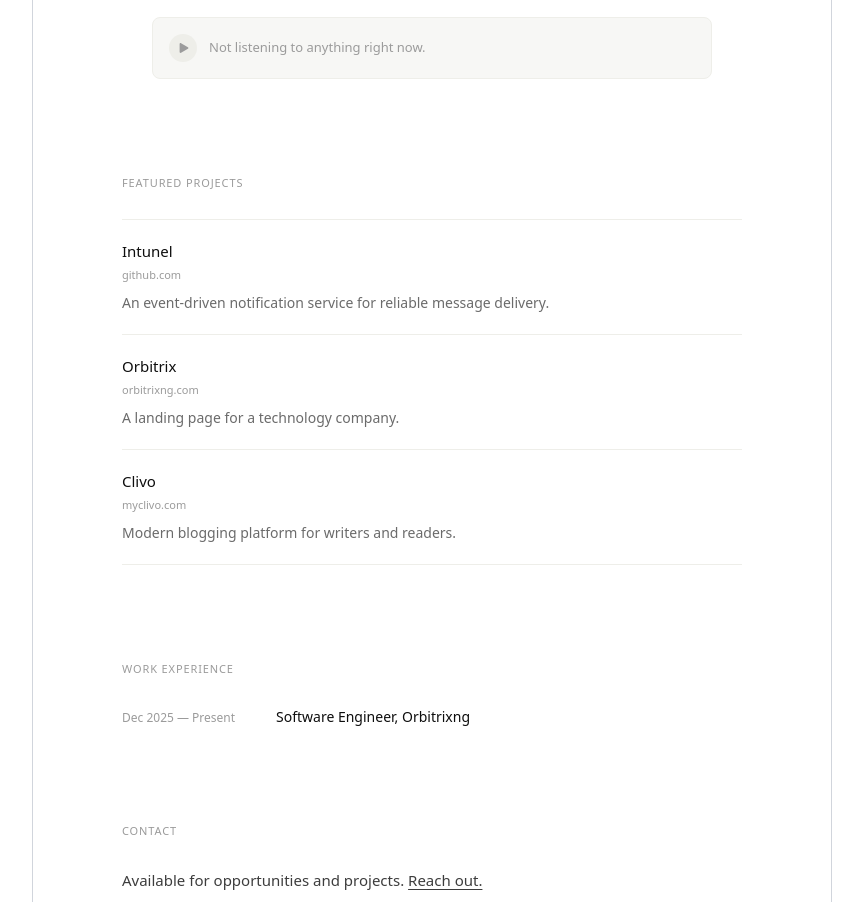
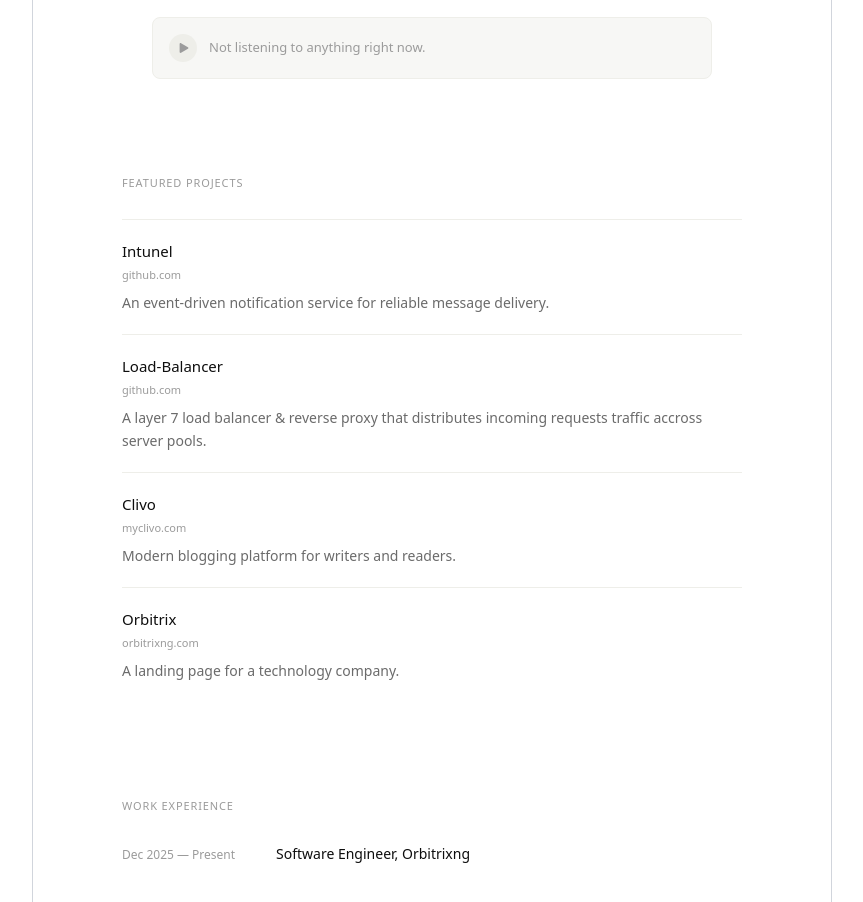
Before and after one commit to Habeebamoo/MyPortfolio, a Next.js app: page / in a window 1280 px wide. Shown: the part 660-1562 px from the top of the page, without its empty margins (208-1071 px from the left). Built offline with nearby package versions, Linux system fonts and the light colour scheme; no server answers.

Commit message:
edited projects section

```diff
--- a/src/components/Main.tsx
+++ b/src/components/Main.tsx
@@ -1,4 +1,35 @@
 "use client";
+
+interface Projects {
+  link: string
+  name: string
+  displayLink: string
+  desc: string
+}
+
+const projects: Projects[] = [
+  {
+    link: "https://github.com/Habeebamoo/intunel",
+    name: "Intunel",
+    displayLink: "github.com",
+    desc: "An event-driven notification service for reliable message delivery."
+  }, {
+    link: "https://github.com/Habeebamoo/l7-load-balancer",
+    name: "Load-Balancer",
+    displayLink: "github.com",
+    desc: "A layer 7 load balancer & reverse proxy that distributes incoming requests traffic accross server pools."
+  }, {
+    link: "https://myclivo.com",
+    name: "Clivo",
+    displayLink: "myclivo.com",
+    desc: "Modern blogging platform for writers and readers."
+  }, {
+    link: "https://orbitrixng.com",
+    name: "Orbitrix",
+    displayLink: "orbitrixng.com",
+    desc: "A landing page for a technology company."
+  }
+]
 
 const Main = () => {
   return (
@@ -10,71 +41,31 @@ const Main = () => {
           Featured Projects
         </p>
 
-        {/* Intunel */}
+        {projects.map(prj => {
+          return (
             <a
-          href="https://github.com/Habeebamoo/intunel"
+              href={prj.link}
               target="_blank"
               rel="noopener noreferrer"
-          className="block py-5 border-t border-b border-[#EEEEE9] hover:opacity-55 transition-opacity duration-150"
+              className="block py-5 border-t border-[#EEEEE9] hover:opacity-55 transition-opacity duration-150"
             >
               <div className="flex flex-col gap-1 mb-2">
                 <span className="text-[15px] font-medium text-[#0E0E0E]">
-              Intunel
+                  {prj.name}
                 </span>
 
                 <span className="text-[11px] text-[#9B9B9B] break-all">
-              github.com
+                  {prj.displayLink}
                 </span>
               </div>
 
               <p className="text-[14px] text-[#6B6B6B] leading-[1.65]">
-            An event-driven notification service for reliable message delivery.
+                {prj.desc}
               </p>
             </a>
+          )
+        })}
 
-        {/* Orbitrix */}
-        <a
-          href="https://orbitrixng.com"
-          target="_blank"
-          rel="noopener noreferrer"
-          className="block py-5 border-b border-[#EEEEE9] hover:opacity-55 transition-opacity duration-150"
-        >
-          <div className="flex flex-col gap-1 mb-2">
-            <span className="text-[15px] font-medium text-[#0E0E0E]">
-              Orbitrix
-            </span>
-
-            <span className="text-[11px] text-[#9B9B9B] break-all">
-              orbitrixng.com
-            </span>
-          </div>
-
-          <p className="text-[14px] text-[#6B6B6B] leading-[1.65]">
-            A landing page for a technology company.
-          </p>
-        </a>
-
-        {/* Clivo */}
-        <a
-          href="https://myclivo.com"
-          target="_blank"
-          rel="noopener noreferrer"
-          className="block py-5 border-b border-[#EEEEE9] hover:opacity-55 transition-opacity duration-150"
-        >
-          <div className="flex flex-col gap-1 mb-2">
-            <span className="text-[15px] font-medium text-[#0E0E0E]">
-              Clivo
-            </span>
-
-            <span className="text-[11px] text-[#9B9B9B] break-all">
-              myclivo.com
-            </span>
-          </div>
-
-          <p className="text-[14px] text-[#6B6B6B] leading-[1.65]">
-            Modern blogging platform for writers and readers.
-          </p>
-        </a>
       </section>
 
       {/* Divider */}
```
Also changed, not shown: 1 other file (tests, documents, lock files or other folders). Lines whose indentation alone changed are shown as unchanged.
